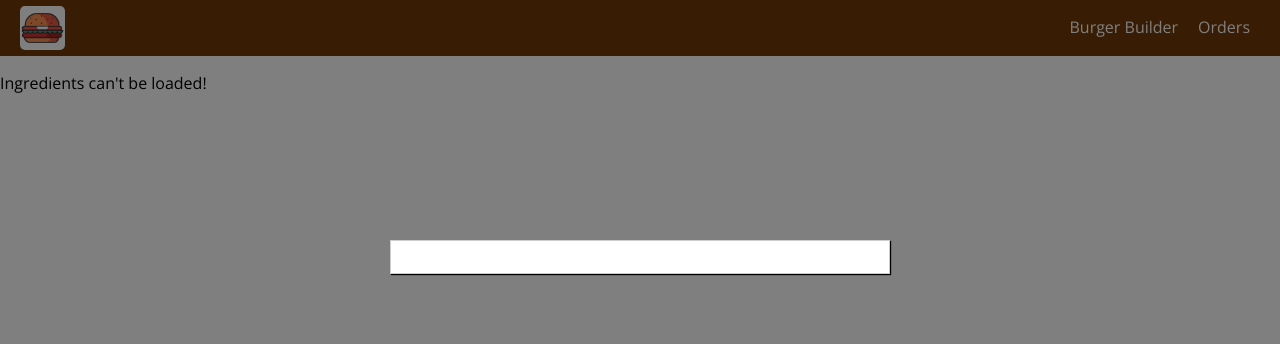
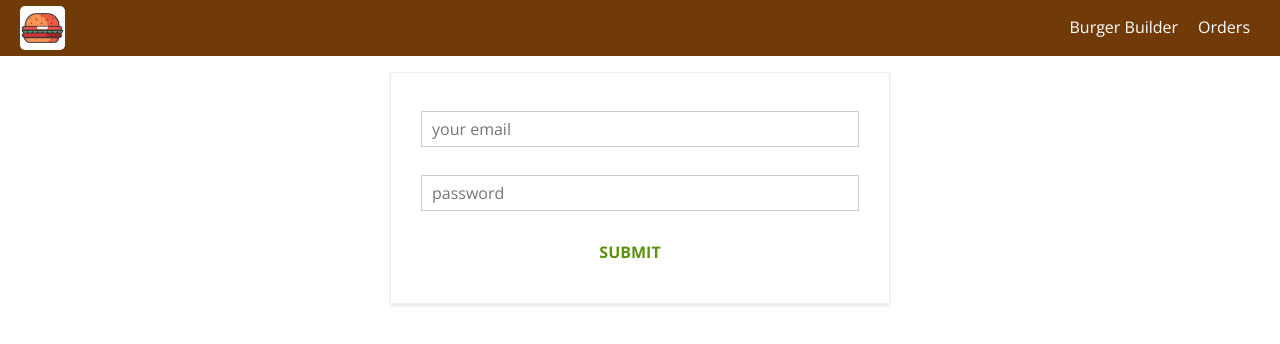
Before and after one commit to 14j123/react_burger_builder, a React app: page /Auth in a window 1280 px wide. Shown: the top 344 px of the page. Built offline with nearby package versions, Linux system fonts and the light colour scheme; no server answers.

Commit message:
Add login input view

```diff
--- a/src/App.js
+++ b/src/App.js
@@ -5,6 +5,7 @@ import Layout from './hoc/Layout/Layout';
 import BurgerBuilder from './containers/BurgerBuilder/BurgerBuilder';
 import Checkout from './containers/Checkout/Checkout';
 import Orders from './containers/Orders/Orders';
+import Auth from './containers/Auth/Auth';
 
 class App extends Component {
   render() {
@@ -14,6 +15,7 @@ class App extends Component {
           <Switch>
             <Route path='/checkout' component={Checkout}/>
             <Route path='/orders' component={Orders}/>
+            <Route path='/Auth' component={Auth}/>
             <Route path='/' component={BurgerBuilder}/>
           </Switch>
         </Layout>
--- /dev/null
+++ b/src/containers/Auth/Auth.css
@@ -0,0 +1,19 @@
+.Auth{
+    margin: 20px auto;
+    width: 80%;
+    text-align: center;
+    box-shadow: 0 2px 3px #e8e8e8;
+    box-sizing: border-box;
+    border: 1px solid #eee;
+    padding: 20px;
+}
+
+.Auth input{
+    display: block;
+}
+
+@media (min-width: 600px){
+    .Auth{
+        width: 500px;
+    }
+}
--- /dev/null
+++ b/src/containers/Auth/Auth.js
@@ -0,0 +1,121 @@
+import React, { Component } from 'react';
+
+import Input from '../../components/UI/Input/Input';
+import Button from '../../components/UI/Button/Button';
+import classes from './Auth.css';
+
+class Auth extends Component {
+    state={
+        controls:{
+            email: {
+                elementType: 'input',
+                elementConfig: {
+                    type:'email',
+                    placeholder:'your email'
+                },
+                value: '',
+                validation: {
+                    required: true,
+                    isEmail: true
+                },
+                valid: false,
+                touched: false
+            },
+            password: {
+                elementType: 'input',
+                elementConfig: {
+                    type:'password',
+                    placeholder:'password'
+                },
+                value: '',
+                validation: {
+                    required: true,
+                    minLength: 6
+                },
+                valid: false,
+                touched: false
+            },
+        },
+        formIsValid: false
+    }
+
+    checkValidity (value, rules) {
+        let isValid = true;
+
+        if(!rules){
+            return true;
+        }
+
+        if (rules.required){
+            isValid = value.trim() !== '' && isValid;
+        }
+
+        if (rules.minLength){
+            isValid = value.length >= rules.minLength && isValid;
+        }
+
+        if (rules.maxLength){
+            isValid = value.length <= rules.maxLength && isValid;
+        }
+
+        if (rules.isEmail){
+            const pattern = /^[a-zA-Z0-9.!#$%&'*+/=?^_`{|}~-]+@[a-zA-Z0-9-]+(?:\.[a-zA-Z0-9-]+)*$/;
+            isValid = pattern.test(value) && isValid;
+        }
+
+        if (rules.isNumeric){
+            const pattern = /^\d+$/;;
+            isValid = pattern.test(value) && isValid;
+        }
+
+        return isValid;
+    }
+
+    inputChangedHandler = (event, controlName) =>{
+        const updatedControls = {
+            ...this.state.controls,
+            [controlName]: {
+                ...this.state.controls[controlName],
+                value: event.target.value,
+                valid: this.checkValidity(event.target.value, this.state.controls[controlName].validation),
+                touched: true
+            }
+        };
+        this.setState({controls: updatedControls});
+    }
+
+    render (){
+        const formElementArray = [];
+
+        for(let key in this.state.controls){
+            formElementArray.push({
+                id: key,
+                config: this.state.controls[key]
+            })
+        }
+
+        const form = formElementArray.map(elem => (
+            <Input
+                key={elem.id}
+                elementType={elem.config.elementType}
+                elementConfig={elem.config.elementConfig}
+                value={elem.config.value}
+                invalid={!elem.config.valid}
+                shouldValidate={elem.config.validation}
+                touched={elem.config.touched}
+                changed={(event) => this.inputChangedHandler(event, elem.id)} />
+        ));
+
+
+        return (
+            <div className={classes.Auth}>
+                <form>
+                    { form }
+                    <Button btnType= "Success">SUBMIT</Button>
+                </form>
+            </div>
+        );
+    }
+}
+
+export default Auth;
```
